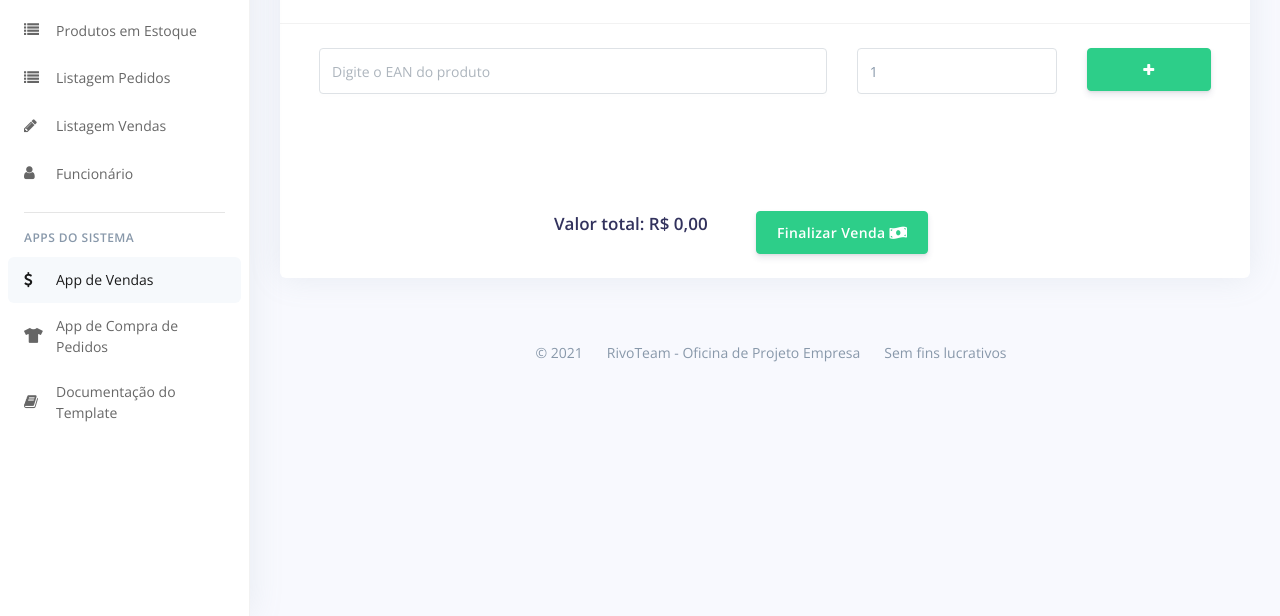
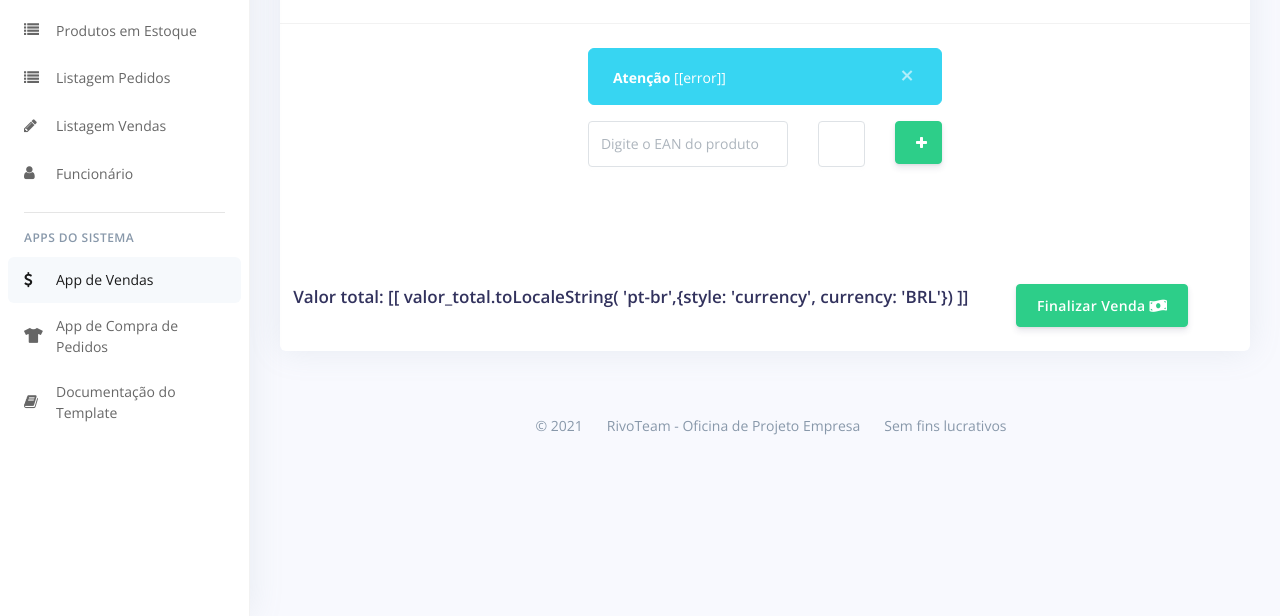
Before and after one commit to rivoteam/controle-de-estoque, a Django app: page /app-vendas in a window 1280 px wide. Shown: the part 184-800 px from the top of the page. Run offline with Django 3.2, Linux system fonts and the light colour scheme; the visitor is signed in with stand-in values (Sample User, id 1); data that the repository does not hold is empty; some libraries are stand-ins or nearby versions.

Commit message:
updating vendas html and js

```diff
--- a/interfaces/templates/app_venda.html
+++ b/interfaces/templates/app_venda.html
@@ -1,4 +1,5 @@
 {% extends 'base.html' %}
+{% load static %}
 {% block content %}
     <div id="vue-app">
         <div class="card">
@@ -12,23 +13,34 @@
                 <form @submit.prevent="add_produto" name="produtos_comprados">
                     {% csrf_token %}
                     <div class="col-sm-12 padding-off">
-                        <div class="row">
-                            <div class="col-sm-7">
+                        <div class="row justify-content-center" v-if="errors.length" v-for="error in errors">
+                            <div class="col-sm-5">
+                                <div class="alert alert-info alert-dismissible fade show" role="alert">
+                                    <span class="alert-text"><strong>Atenção</strong> [[error]]</span>
+                                    <button type="button" class="close">
+                                        <span aria-hidden="true">&times;</span>
+                                    </button>
+                                </div>
+                            </div>
+                        </div>
+                        <div class="row justify-content-center">
+                            <div class="col-3">
                                 <div class="form-group-inline">
                                     <label class="sr-only" for="Produto"></label>
                                     <input type="text" id="Produto" name="produto_ean"
                                            class="form-control" placeholder="Digite o EAN do produto"
-                                           v-model="produto_ean" maxlength="13" data-ls-module="charCounter"/>
+                                           v-model="produto_ean" maxlength="13"
+                                           data-ls-module="charCounter"/>
                                 </div>
                             </div>
-                            <div class="col-sm-3">
+                            <div class="col-1">
                                 <div class="form-group-inline">
                                     <label class="sr-only" for="quantidade"></label>
                                     <input type="text" id="quantidade" name="newDomain"
                                            class="form-control" v-model="quantidade"/>
                                 </div>
                             </div>
-                            <div class="col-sm-2 padding-off">
+                            <div class="col-1 ">
                                 <div class="form-group">
                                     <button type="submit" class="btn btn-success btn-block">
                                         <i aria-hidden="true" class="fa fa-plus"></i>
@@ -36,7 +48,6 @@
                                 </div>
                             </div>
                         </div>
-
                     </div>
                 </form>
 
@@ -46,7 +57,7 @@
 
                             <h2>Lista de produtos selecionados:</h2>
                         </div>
-                        <table class="table table-responsive-lg mt-lg-5">
+                        <table class="table table-responsive mt-lg-5">
                             <thead class="thead-active text-muted">
                             <tr>
                                 <th scope="col">Produtos</th>
@@ -71,11 +82,12 @@
                                     <td>[[ produto.produto.tamanho ]]</td>
                                     <td>[[ produto.quantidade ]]</td>
                                     <td>[[ produto.produto.cor ]]</td>
-                                    <td>[[ produto.produto.genero.toUpperCase() ]]</td>
+                                    <td>[[ produto.produto.genero ]]</td>
                                     <td>[[ produto.produto.ean ]]</td>
                                     <td>[[ produto.produto.total_pecas ]]</td>
                                     <td>[[ (produto.produto.preco_venda * produto.quantidade).toLocaleString(
-                                            'pt-br',{style: 'currency', currency: 'BRL'}) ]]</td>
+                                        'pt-br',{style: 'currency', currency: 'BRL'}) ]]
+                                    </td>
                                     <td>
                                         <button @click="remove_produto(produto)" class="btn btn-sm btn-danger">
                                             <i aria-hidden="true" class="fa fa-times"></i>
@@ -103,90 +115,7 @@
 
 {% endblock %}
 {% block extrajs %}
-    <script type="text/javascript">
-        let app = new Vue({
-            el: "#vue-app",
-            delimiters: ['[[', ']]'],
-            data: {
-                produto_ean: '',
-                quantidade: 1,
-                produtos: [],
-                valor_total: 0.00,
-                errors: '',
-                http: "{% url 'api_http' %}"
-            },
-            methods: {
-                add_produto() {
-                    if (this.produto_ean === "") {
-                        this.errors = "Não encontrado"
-                        console.log(this.errors)
-                    } else {
-                        axios.get(`${this.http}produto/${this.produto_ean}`)
-                            .then(response => {
-                                if (response.status === 200) {
-                                    this.produtos.push(
-                                        {
-                                            'produto': response.data,
-                                            "quantidade": this.quantidade
-                                        }
-                                    )
-                                    this.produto_ean = ""
-                                    this.valor_total += (Number(response.data.preco_venda) * this.quantidade)
-                                    this.quantidade = 1
-                                }
-                            })
-                            .catch(error => {
-                                if (error.response) {
-                                    console.log(error.response.status);
-                                }
-                                if (error === 404) {
-                                    //this.errors = response.data
-                                    console.log(this.errors)
-                                }
-                                console.log(error);
-                            })
-                    }
-                },
-                remove_produto(produto) {
-                    this.valor_total -= (Number(this.produtos[this.produtos.indexOf(produto)].produto.preco_venda) *
-                        this.produtos[this.produtos.indexOf(produto)].quantidade)
-                    this.produtos.splice(this.produtos.indexOf(produto), 1)
-                    if (this.produtos.length === 0) {
-                        this.valor_total = 0
-                    }
-                },
-                realiza_venda() {
-                    function getCookie(name) {
-                        let cookieValue = null;
-                        if (document.cookie && document.cookie !== '') {
-                            const cookies = document.cookie.split(';');
-                            for (let i = 0; i < cookies.length; i++) {
-                                const cookie = cookies[i].trim();
-                                if (cookie.substring(0, name.length + 1) === (name + '=')) {
-                                    cookieValue = decodeURIComponent(cookie.substring(name.length + 1));
-                                    break;
-                                }
-                            }
-                        }
-                        return cookieValue;
-                    }
+    <script src="{% static 'js/appvenda.js' %}">
 
-                    const csrftoken = getCookie('csrftoken');
-                    console.log(csrftoken)
-                    axios.post("{% url 'post_realiza_vendas' %}", data = this.produtos, headers = {
-                        'csrftoken': csrftoken
-                    })
-                        .then(response => {
-                            if (response.status === 200) {
-                                console.log("realizado", response)
-                                location.reload()
-                            }
-                        })
-                        .catch(error => {
-                            console.log(error.response);
-                        })
-                }
-            }
-        })
     </script>
 {% endblock %}
```
